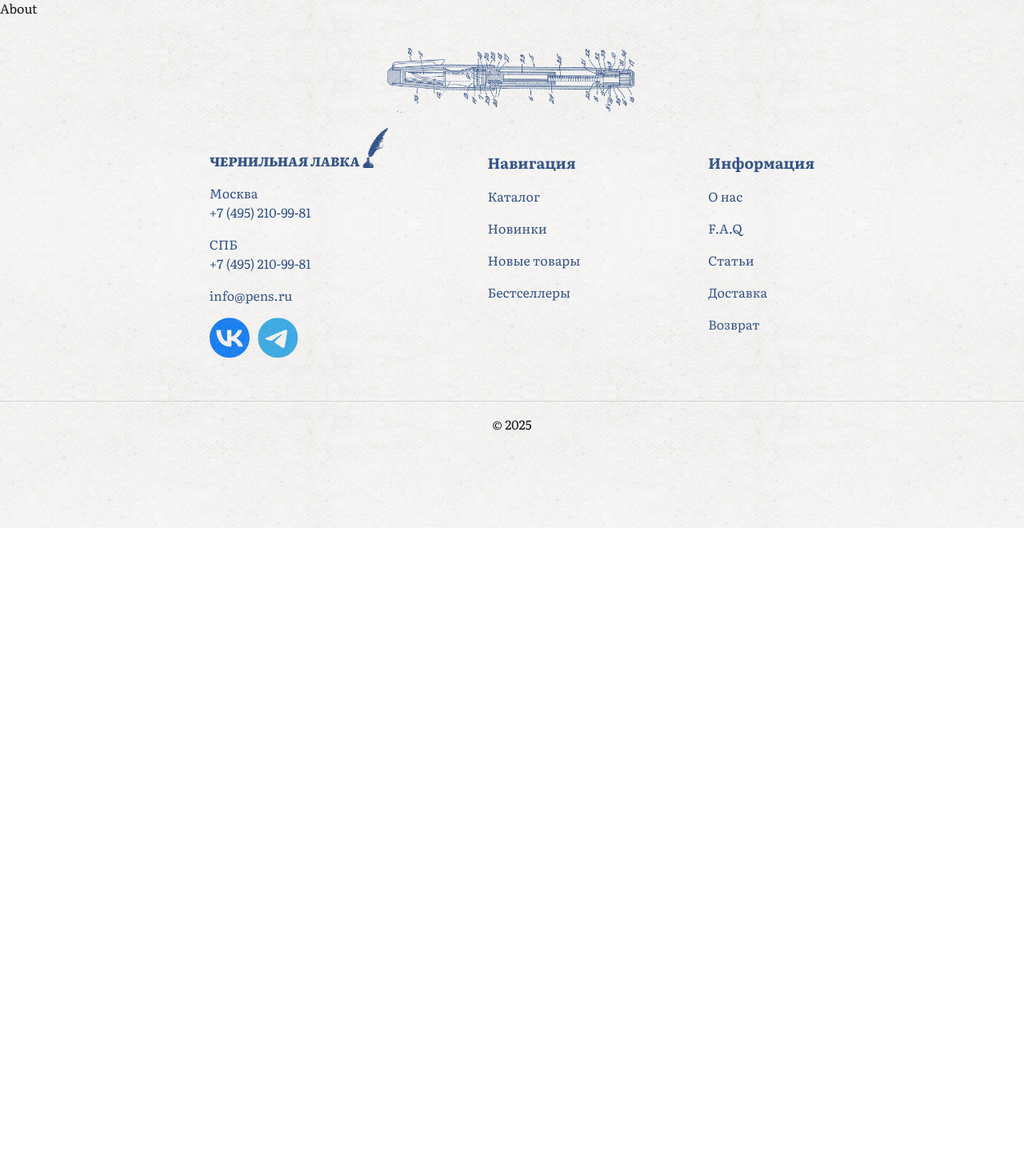
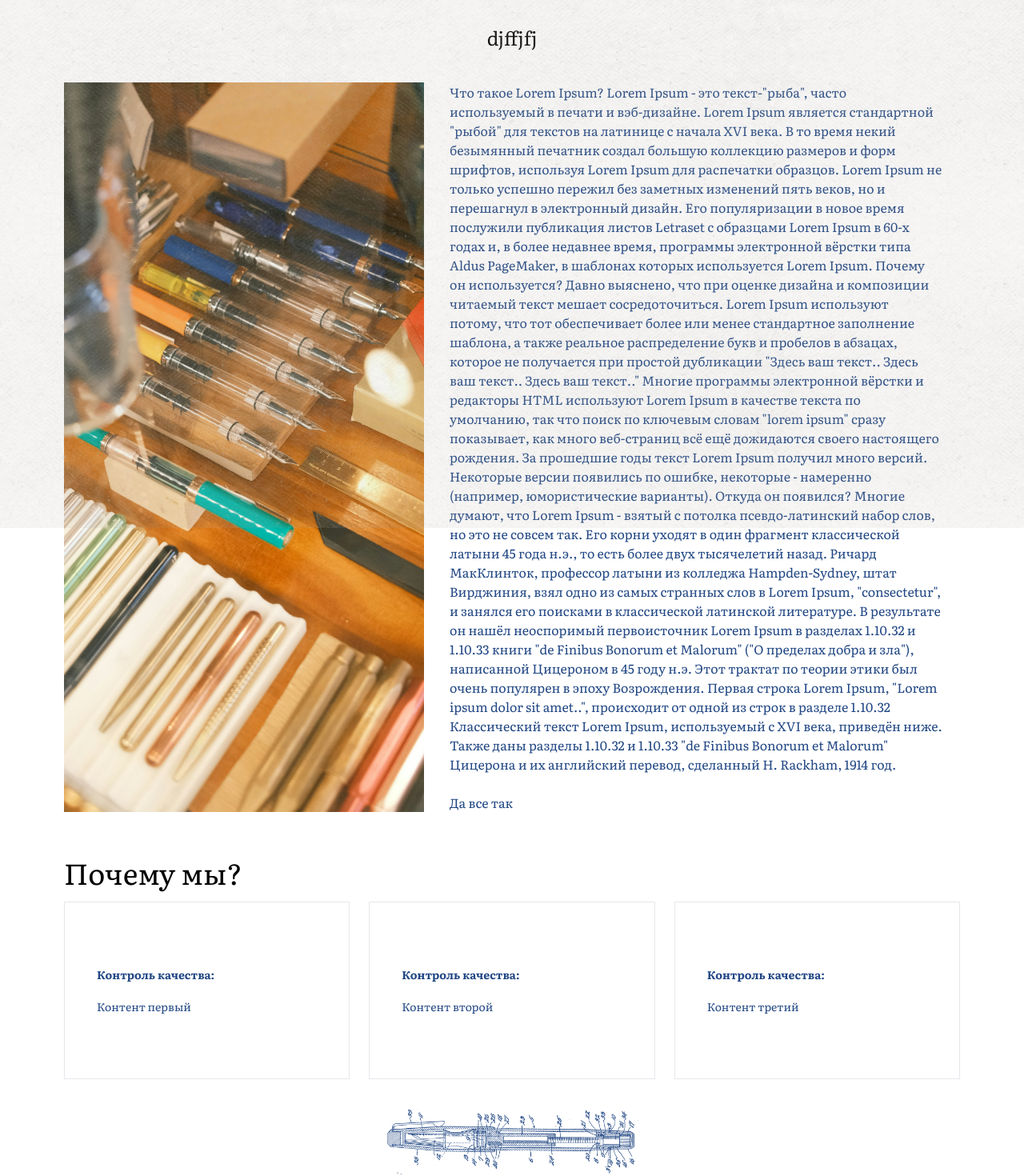
Before and after one commit to poldvergosus/FountainPenFullStack, a React (Vite) app in the folder frontend/: page /about in a window 1280 px wide. Shown: the part 140-1610 px from the top of the page at 80% size. Before the commit the page ends 800 px from the top, so only its background shows below. Built offline with nearby package versions, Linux system fonts and the light colour scheme.

Commit message:
Added aboutUs page ui

```diff
--- a/frontend/src/assets/assets.jsx
+++ b/frontend/src/assets/assets.jsx
@@ -8,6 +8,7 @@ import footerLogo from "./images/footer_icon.webp";
 import blogLogo from "./images/blog_logo.svg";
 import newsletterLogo from "./images/newsletter_logo.svg";
 import background from "./images/footer.svg";
+import aboutus from "./images/about_us.jpg";
 
 // Руки
 import handLeft from "./images/hand_left.svg";
@@ -31,6 +32,7 @@ export const assets = {
   handLeft,
   handRight,
   newsletterLogo,
+  aboutus,
   background,
   ui: {
     cartSprite,
--- a/frontend/src/components/Footer.jsx
+++ b/frontend/src/components/Footer.jsx
@@ -98,7 +98,7 @@ const Footer = () => {
               <ul className="list-none p-0">
                 <li>
                   <a
-                    href="#"
+                    href="/about"
                     className="no-underline text-[color:var(--color-primary)] block my-[1em]"
                   >
                     О нас
@@ -122,15 +122,15 @@ const Footer = () => {
                 </li>
                 <li>
                   <a
-                    href="#"
+                    href=""
                     className="no-underline text-[color:var(--color-primary)] block my-[1em]"
                   >
-                    Доставка
+                    Контакты
                   </a>
                 </li>
                 <li>
                   <a
-                    href="#"
+                    href="/contact"
                     className="no-underline text-[color:var(--color-primary)] block my-[1em]"
                   >
                     Возврат
--- a/frontend/src/pages/About.jsx
+++ b/frontend/src/pages/About.jsx
@@ -1,8 +1,60 @@
 import React from 'react'
+import { assets } from '../assets/assets'
 
 const About = () => {
   return (
-    <div>About</div>
+    <div >
+      <div className='text-2xl text-center pt-8 border-t'>
+        djffjfj
+      </div>
+      <div className='max-w-6xl w-full mx-auto my-10 px-4 flex flex-col md:flex-row gap-8'>
+        <img
+          className='w-full max-w-[450px] md:w-[45%] object-cover'
+          src={assets.aboutus}
+          alt='О нас'
+        />
+
+        <div className='flex flex-col gap-6 text-primary md:w-[55%]'>
+          <p>
+            Что такое Lorem Ipsum?
+
+            Lorem Ipsum - это текст-"рыба", часто используемый в печати и вэб-дизайне. Lorem Ipsum является стандартной "рыбой" для текстов на латинице с начала XVI века. В то время некий безымянный печатник создал большую коллекцию размеров и форм шрифтов, используя Lorem Ipsum для распечатки образцов. Lorem Ipsum не только успешно пережил без заметных изменений пять веков, но и перешагнул в электронный дизайн. Его популяризации в новое время послужили публикация листов Letraset с образцами Lorem Ipsum в 60-х годах и, в более недавнее время, программы электронной вёрстки типа Aldus PageMaker, в шаблонах которых используется Lorem Ipsum.
+            Почему он используется?
+
+            Давно выяснено, что при оценке дизайна и композиции читаемый текст мешает сосредоточиться. Lorem Ipsum используют потому, что тот обеспечивает более или менее стандартное заполнение шаблона, а также реальное распределение букв и пробелов в абзацах, которое не получается при простой дубликации "Здесь ваш текст.. Здесь ваш текст.. Здесь ваш текст.." Многие программы электронной вёрстки и редакторы HTML используют Lorem Ipsum в качестве текста по умолчанию, так что поиск по ключевым словам "lorem ipsum" сразу показывает, как много веб-страниц всё ещё дожидаются своего настоящего рождения. За прошедшие годы текст Lorem Ipsum получил много версий. Некоторые версии появились по ошибке, некоторые - намеренно (например, юмористические варианты).
+
+            Откуда он появился?
+
+            Многие думают, что Lorem Ipsum - взятый с потолка псевдо-латинский набор слов, но это не совсем так. Его корни уходят в один фрагмент классической латыни 45 года н.э., то есть более двух тысячелетий назад. Ричард МакКлинток, профессор латыни из колледжа Hampden-Sydney, штат Вирджиния, взял одно из самых странных слов в Lorem Ipsum, "consectetur", и занялся его поисками в классической латинской литературе. В результате он нашёл неоспоримый первоисточник Lorem Ipsum в разделах 1.10.32 и 1.10.33 книги "de Finibus Bonorum et Malorum" ("О пределах добра и зла"), написанной Цицероном в 45 году н.э. Этот трактат по теории этики был очень популярен в эпоху Возрождения. Первая строка Lorem Ipsum, "Lorem ipsum dolor sit amet..", происходит от одной из строк в разделе 1.10.32
+
+            Классический текст Lorem Ipsum, используемый с XVI века, приведён ниже. Также даны разделы 1.10.32 и 1.10.33 "de Finibus Bonorum et Malorum" Цицерона и их английский перевод, сделанный H. Rackham, 1914 год.
+          </p>
+          <p>Да все так</p>
+        </div>
+      </div>
+
+      <div className='text-4xl py-4 max-w-6xl mx-auto px-4'>
+        Почему мы?
+      </div>
+
+      <div className='max-w-6xl mx-auto px-4'>
+        <div className='flex flex-col md:flex-row justify-between gap-6 text-primary text-sm'>
+          <div className='flex-1 border px-6 sm:px-10 py-8 sm:py-20 flex flex-col gap-5'>
+            <b>Контроль качества:</b>
+            <p>Контент первый</p>
+          </div>
+          <div className='flex-1 border px-6 sm:px-10 py-8 sm:py-20 flex flex-col gap-5'>
+            <b>Контроль качества:</b>
+            <p>Контент второй</p>
+          </div>
+          <div className='flex-1 border px-6 sm:px-10 py-8 sm:py-20 flex flex-col gap-5'>
+            <b>Контроль качества:</b>
+            <p>Контент третий</p>
+          </div>
+        </div>
+      </div>
+    </div>
+
   )
 }
 
--- a/frontend/src/pages/Login.jsx
+++ b/frontend/src/pages/Login.jsx
@@ -1,8 +1,62 @@
-import React from 'react'
+import React, { useState } from 'react'
+
+
 
 const Login = () => {
+
+  const [currentState, setCurrentState] = useState('Login');
+  const onSubmitHandler = async (event) => {
+    event.preventDefault();
+  }
   return (
-    <div>Login</div>
+    <form
+      onSubmit={onSubmitHandler}
+      className='flex flex-col items-center w-[90%] sm:max-w-96 m-auto mt-14 gap-4 text-primary'
+    >
+      <div className='inline-flex items-center gap-2 mb-2 mt-10'>
+        <p className='text-3xl'>{currentState}</p>
+        <hr className='border-none h-[1.5px] w-8 bg-primary' />
+      </div>
+
+      {currentState === 'Login' ? '' : (
+        <input
+          type="text"
+          className='w-full px-3 py-2 border border-primary'
+          placeholder='Имя'
+          required
+        />
+      )}
+
+      <input
+        type="email"
+        className='w-full px-3 py-2 border border-primary'
+        placeholder='Email'
+        required
+      />
+
+      <input
+        type="password"
+        className='w-full px-3 py-2 border border-primary'
+        placeholder='Пароль'
+        required
+      />
+
+      <div className='w-full flex justify-between text-sm mt-[-8px]'>
+        <p className='cursor-pointer'>Забыли пароль?</p>
+        {currentState === 'Login' ? (
+          <p onClick={() => setCurrentState('Sign up')} className='cursor-pointer'>Создать аккаунт</p>
+        ) : (
+          <p onClick={() => setCurrentState('Login')} className='cursor-pointer'>Войти</p>
+        )}
+      </div>
+
+      <button
+        type="submit"
+        className='bg-primary text-white font-light px-8 py-2 mt-4'
+      >
+        {currentState === 'Login' ? 'Войти' : 'Зарегистрироваться'}
+      </button>
+    </form>
   )
 }
 
```
Also changed, not shown: frontend/src/App.jsx (+10 -10 lines), frontend/src/assets/images/about_us.jpg (added).
